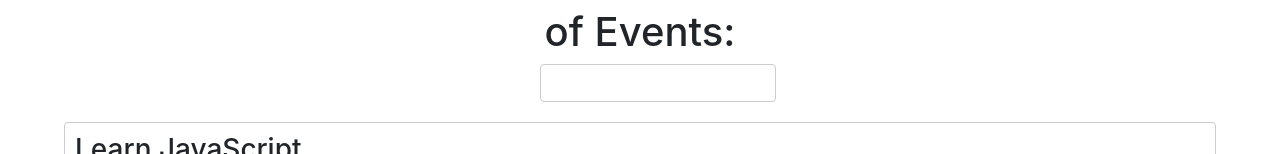
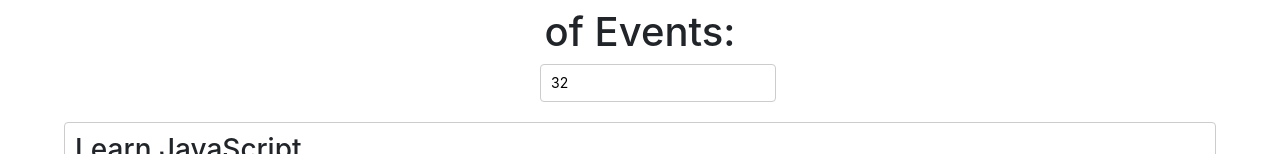
Before and after one commit to ASOUDRY/meet, a React (Create React App) app: page / in a window 1280 px wide. Shown: the part 164-318 px from the top of the page. Built offline with nearby package versions, Linux system fonts and the light colour scheme.

Commit message:
testing interaction with a feature,

```diff
--- a/src/App.jsx
+++ b/src/App.jsx
@@ -14,7 +14,7 @@ class App extends Component {
     this.state = {
       events: [],
       locations: [],
-      number: [],
+      number: 32,
       storage: []
     }
   }
@@ -22,6 +22,7 @@ class App extends Component {
 
 componentDidMount() {
   getEvents().then((first) => {
+    console.log(first)
     this.setState({
       events: first,
       storage: first,
--- a/src/NumberofEvents.jsx
+++ b/src/NumberofEvents.jsx
@@ -6,6 +6,13 @@ class NumberOfEvents extends Component {
     number: this.props.length
   }
 
+  componentDidMount() {
+    this.setState({
+      number: this.props.length
+    })
+    console.log("mounted")
+    console.log(this.state.number)
+  }
 
   changeInput = (event) => {
     const value = event.target.value;
@@ -17,6 +24,7 @@ class NumberOfEvents extends Component {
 
   render() {
     let push = this.state.number
+    console.log(push)
     return (
       <div className="numberOfEvents">
         <h1>Number of Events:</h1>
```
Also changed, not shown: 6 other files (tests, documents, lock files or other folders).
